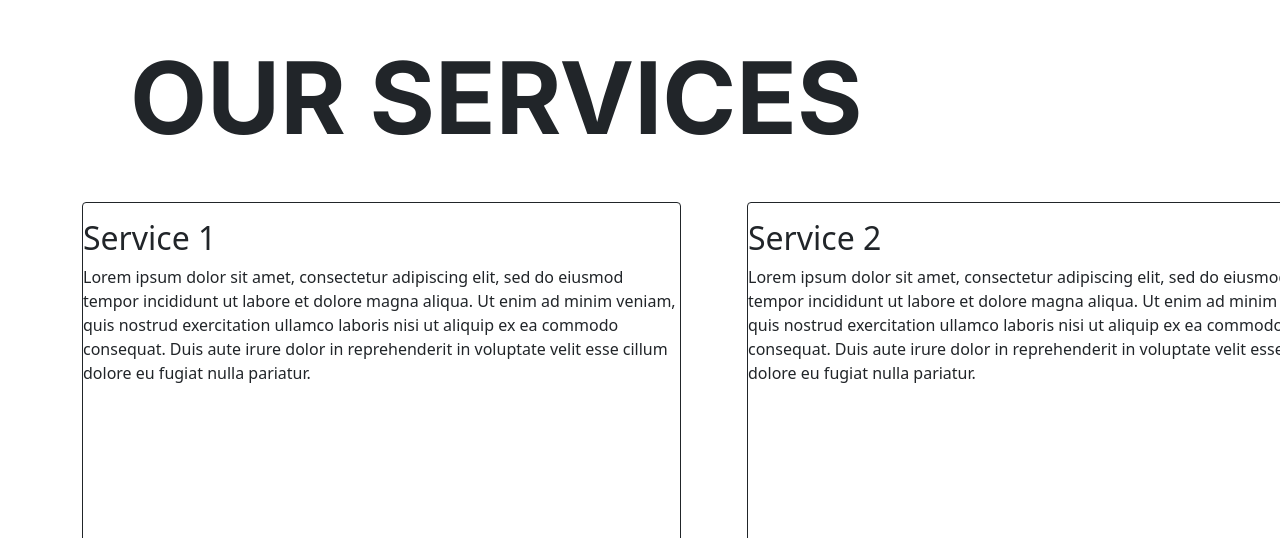
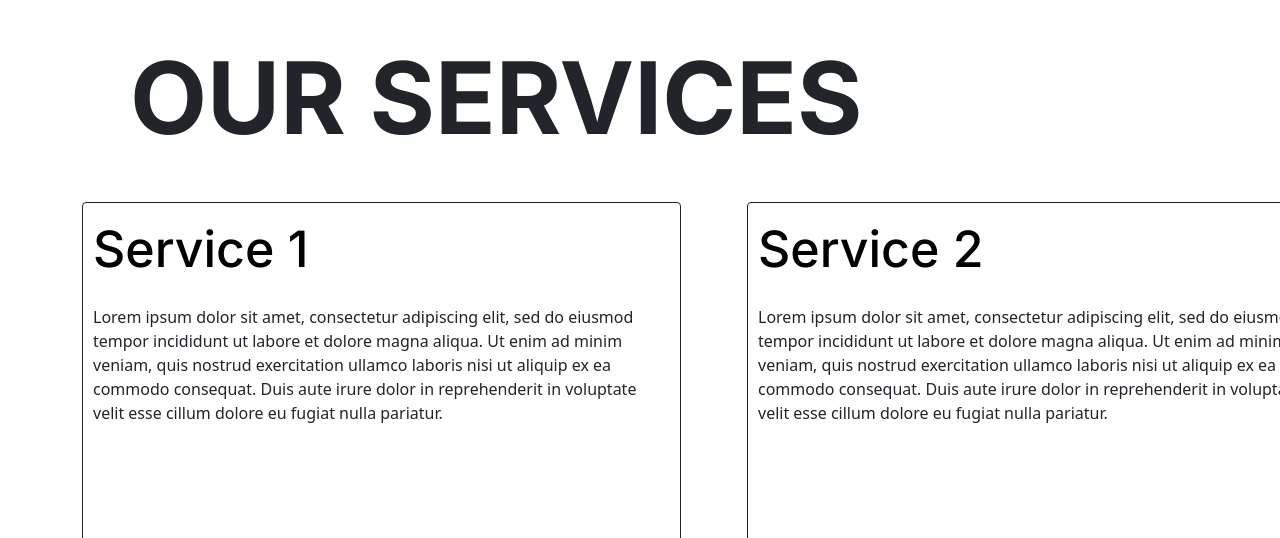
Before and after one commit to Omkar141998/Final-Project-Contests-Module-1, a plain HTML site: page index.html in a window 1280 px wide. Shown: the part 2262-2800 px from the top of the page. Drawn offline with nearby package versions, Linux system fonts and the light colour scheme; a script that the page names is missing.

Commit message:
first commit

```diff
--- a/index.html
+++ b/index.html
@@ -104,7 +104,7 @@
             <div class="scrolling-wrapper">
 
                 <div class=" card col-md-3 border border-dark slider pt-3 pb-3 hover-box service-1-box">
-                    <h2>Service 1</h2>
+                    <h2 class="service-1">Service 1</h2>
                     Lorem ipsum dolor sit amet, consectetur adipiscing elit, sed do eiusmod tempor incididunt ut labore
                     et dolore magna aliqua. Ut enim ad minim veniam, quis nostrud exercitation ullamco laboris nisi ut
                     aliquip ex ea commodo consequat. Duis aute irure dolor in reprehenderit in voluptate velit esse
@@ -113,7 +113,7 @@
 
 
                 <div class="card col-md-3 border border-dark slider hover-box pt-3 pb-3 service-2-box">
-                    <h2>Service 2</h2>
+                    <h2 class="service-2">Service 2</h2>
                     Lorem ipsum dolor sit amet, consectetur adipiscing elit, sed do eiusmod tempor incididunt ut labore
                     et dolore magna aliqua. Ut enim ad minim veniam, quis nostrud exercitation ullamco laboris nisi ut
                     aliquip ex ea commodo consequat. Duis aute irure dolor in reprehenderit in voluptate velit esse
@@ -122,7 +122,7 @@
 
 
                 <div class="card col-md-3 border border-dark slider hover-box pt-3 pb-3 service-3-box">
-                    <h2>Service 3</h2>
+                    <h2 class="service-3">Service 3</h2>
                     Lorem ipsum dolor sit amet, consectetur adipiscing elit, sed do eiusmod tempor incididunt ut labore
                     et dolore magna aliqua. Ut enim ad minim veniam, quis nostrud exercitation ullamco laboris nisi ut
                     aliquip ex ea commodo consequat. Duis aute irure dolor in reprehenderit in voluptate velit esse
--- a/style.css
+++ b/style.css
@@ -205,6 +205,22 @@ color: #000000;
     border: 2px solid #000000;
 }
 
+.service-1{
+    /* position: absolute; */
+width: 253px;
+height: 78px;
+left: 126px;
+top: 2509px;
+
+font-family: 'Inter';
+font-style: normal;
+font-weight: 400;
+font-size: 50px;
+line-height: 61px;
+
+color: #000000;
+}
+
 .service-2-box{
     box-sizing: border-box;
 
@@ -215,6 +231,23 @@ left: 747px;
 top: 2464px;
 
 border: 2px solid #000000;
+padding: 20px;
+}
+.service-2{
+    /* position: absolute; */
+width: 253px;
+height: 78px;
+left: 791px;
+top: 2509px;
+
+font-family: 'Inter';
+font-style: normal;
+font-weight: 400;
+font-size: 50px;
+line-height: 61px;
+
+color: #000000;
+
 }
 
 .service-3-box{
@@ -225,6 +258,23 @@ border: 2px solid #000000;
     left: 1412px;
     top: 2464px;
     border: 2px solid #000000;
+    padding: 10px;
+}
+.service-3{
+    /* position: absolute; */
+width: 253px;
+height: 78px;
+left: 1456px;
+top: 2509px;
+
+font-family: 'Inter';
+font-style: normal;
+font-weight: 400;
+font-size: 50px;
+line-height: 61px;
+
+color: #000000;
+
 }
 
 .container-footer{
@@ -263,6 +313,7 @@ top: 3515px;
 
 border: 1px solid #FFFFFF;
 }
+
 .text-2{
     /* box-sizing: border-box; */
 
@@ -309,20 +360,20 @@ text-align: center;
 
 background: #FFFFFF; */
 
-.submit-button{
+/* .submit-button{
     /* position: absolute; */
-    width: 93.46px;
+    /* width: 93.46px;
     height: 33px;
     left: 224px;
     top: 3953px;
 
     /* font-family: 'Inter';
     font-style: normal; */
-    font-weight: 300;
+    /* font-weight: 300;
     font-size: 24px;
     line-height: 29px;
     text-align: center;
-}
+  */
 /*
     color: #000000; */
 
@@ -331,7 +382,7 @@ background: #FFFFFF; */
 
 
 
-/* .slider{
+.slider{
     margin-right:20px;
     flex-direction: row;
     justify-content: space-between;
@@ -387,4 +438,4 @@ input {
     padding:10px;
     transition: all 0.3s;
     cursor: pointer;
-  } */
+  }
```
